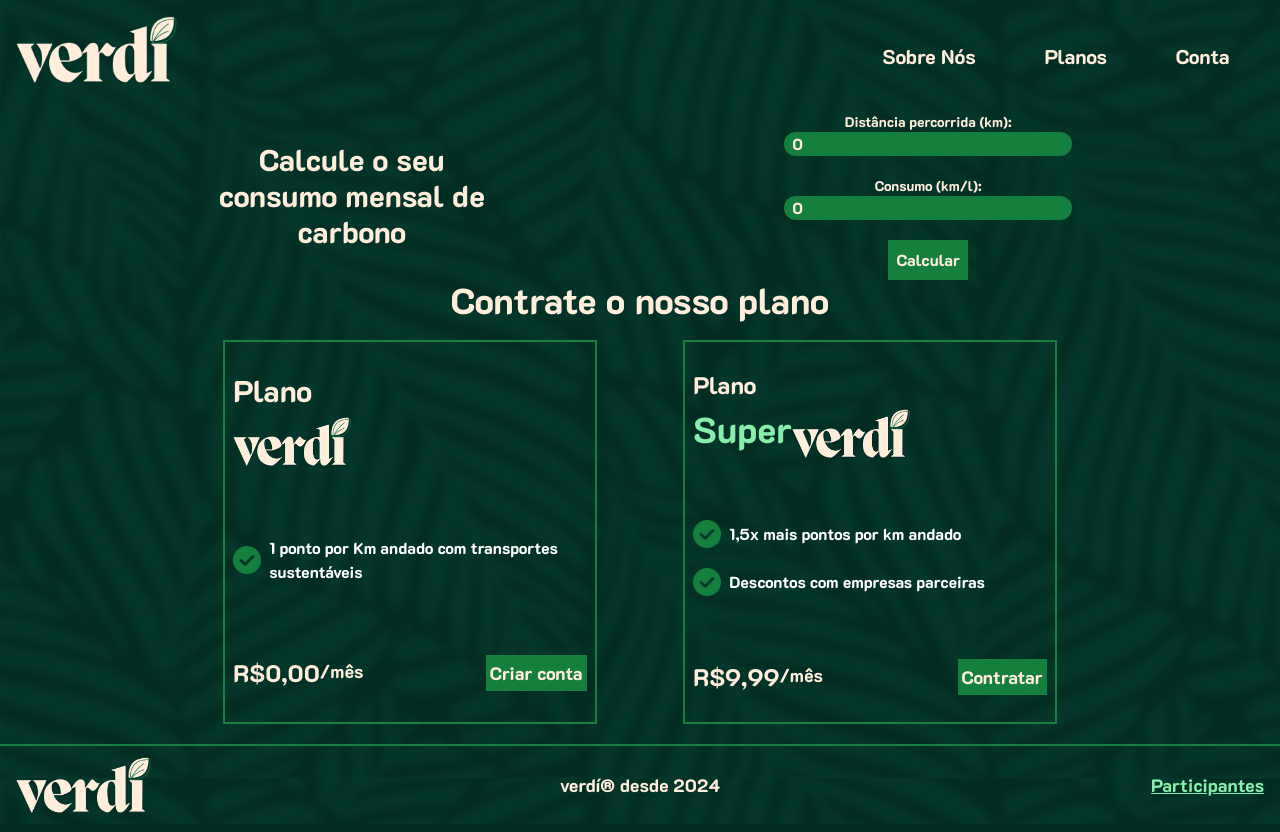
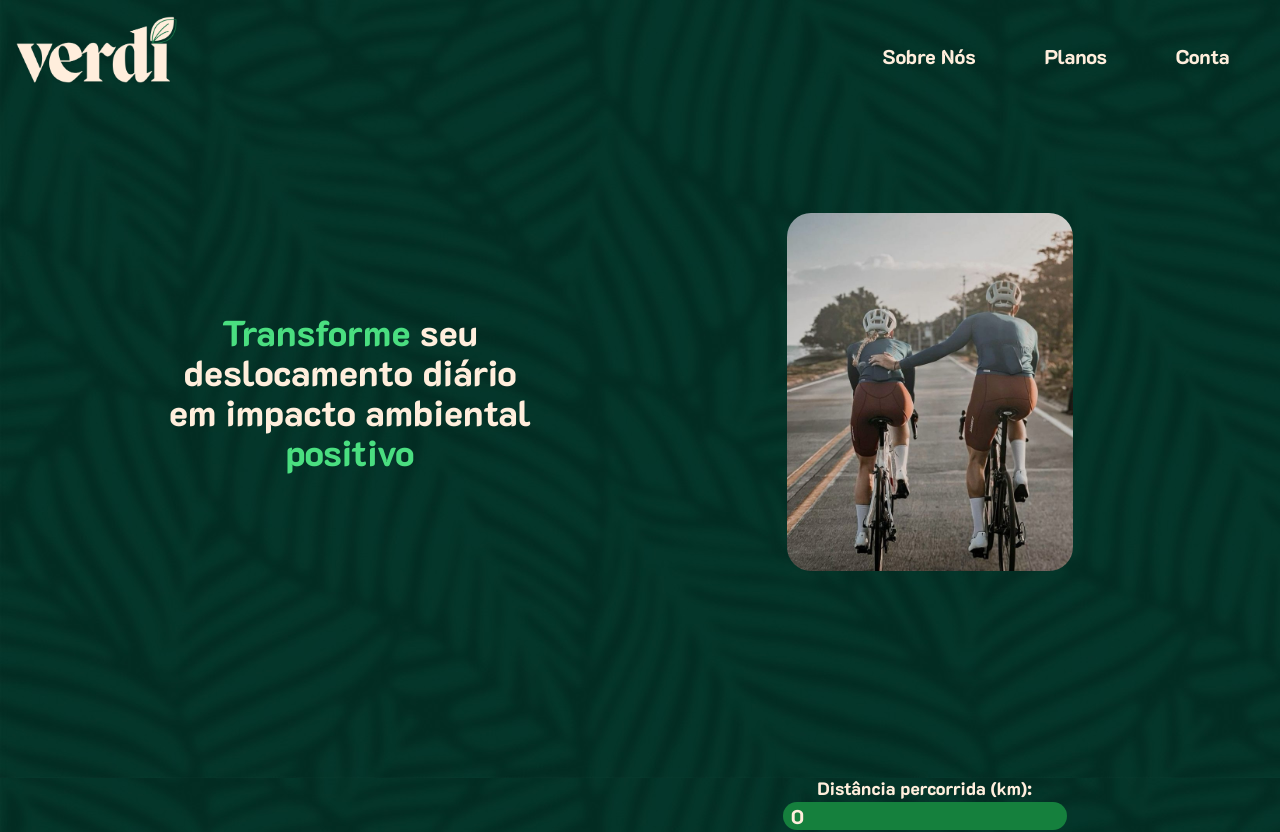
Before and after one commit to luizpaulo73/gs-verdi, a Next.js app in the folder verdi/: page / in a window 1280 px wide. Shown: the top 832 px of the page. Built offline with nearby package versions, Linux system fonts and the light colour scheme.

Commit message:
Pagina inicio finalizada e responsiva

```diff
--- a/verdi/src/app/layout.tsx
+++ b/verdi/src/app/layout.tsx
@@ -17,7 +17,7 @@ export default function RootLayout({
   children: React.ReactNode;
 }>) {
   return (
-    <html lang="pt-br">
+    <html lang="pt-br" className="scroll-smooth">
       <body className="bg-emerald-950 font-k2d font-extrabold flex flex-col justify-between min-h-screen bg-back-image bg-fixed">
         <Cabecalho />
         <main className="flex flex-grow justify-center items-center">
--- a/verdi/src/app/page.tsx
+++ b/verdi/src/app/page.tsx
@@ -1,14 +1,16 @@
 import Calculo from "@/components/Calculo/Calculo";
+import Inicio from "@/components/Inicio/Inicio";
 import Planos from "@/components/Planos/Planos";
 
 export default function Home() {
   return (
     <div>
-    <Calculo />
-    <div className="flex flex-col gap-5">
-      <h1 className="text-creme text-center text-2xl lg:text-4xl">Contrate o nosso plano</h1>
-      <Planos />
-    </div>
+      <Inicio />
+      <Calculo />
+      <div className="flex flex-col gap-5 min-h-[70vh] justify-center">
+        <h1 className="text-creme text-center text-2xl lg:text-4xl">Contrate o nosso plano</h1>
+        <Planos />
+      </div>
     </div>
   )
 }
--- a/verdi/src/components/Cabecalho/Cabecalho.tsx
+++ b/verdi/src/components/Cabecalho/Cabecalho.tsx
@@ -7,12 +7,14 @@ export default function Cabecalho() {
   return (
     <header className="flex justify-between p-2 h-14 sm:h-20 sm:p-4 md:h-28 items-center">
         <div className="w-1/3 h-full">
-           <Image src={logo} alt="Logo Verdí" className="w-auto h-5/6"/>
+          <Link href={"/"}>
+            <Image src={logo} alt="Logo Verdí" className="w-auto h-5/6"/>
+          </Link>
         </div>
         <div className="w-2/3 sm:w-1/3">
             <nav>
                 <ul className="flex justify-around">
-                    <li><Link href={'/'} className="text-creme text-xs font-extrabold sm:text-base md:text-lg xl:text-xl">Sobre Nós</Link></li>
+                    <li><Link href={'/sobre/nos'} className="text-creme text-xs font-extrabold sm:text-base md:text-lg xl:text-xl">Sobre Nós</Link></li>
                     <li><Link href={'/#planos'} className="text-creme text-xs font-extrabold sm:text-base md:text-lg xl:text-xl">Planos</Link></li>
                     <li><Link href={'/conta'} className="text-creme text-xs font-extrabold sm:text-base md:text-lg xl:text-xl">Conta</Link></li>
                 </ul>
--- a/verdi/src/components/Calculo/Calculo.tsx
+++ b/verdi/src/components/Calculo/Calculo.tsx
@@ -19,45 +19,45 @@ export default function Calculo() {
   };
 
   return (
-    <section className="md:flex md:flex-col md:items-center md:justify-around w-full">
+    <section className="min-h-[50vh] md:flex md:flex-col md:items-center md:justify-around w-full">
       <div className="md:flex items-center justify-between">
-      <div className="md:w-2/6">
-        <h1 className="text-creme text-xl text-center md:text-3xl">Calcule o seu consumo mensal de carbono</h1>
+      <div className="md:w-2/6 lg:w-5/12">
+        <h1 className="text-creme text-xl text-center md:text-3xl lg:text-4xl">Calcule o seu consumo mensal de carbono</h1>
       </div>
-      <div className="md:w-2/6">
+      <div className="md:w-2/6 lg:w-5/12">
         <form onSubmit={calcularCarbono} className="flex flex-col items-center gap-5 md:w-full">
           <fieldset className="flex flex-col items-center gap-5 md:mx-auto">
             <div className="flex flex-col items-center">
-            <label className="text-creme text-sm">Distância percorrida (km):</label>
+            <label className="text-creme text-sm lg:text-lg">Distância percorrida (km):</label>
             <input
               type="number"
               value={distancia}
               onChange={(e) => setDistancia(Number(e.target.value))}
               placeholder="Quantidade de Km percorridos por mês"
-              className="bg-green-700 rounded-full px-2 text-creme w-72"
+              className="bg-green-700 rounded-full px-2 text-creme w-72 md:w-full lg:text-xl"
             />
             </div>
             <div className="flex flex-col items-center">
-            <label className="text-creme text-sm">Consumo (km/l):</label>
+            <label className="text-creme text-sm lg:text-lg">Consumo (km/l):</label>
             <input
               type="number"
               value={consumo}
               onChange={(e) => setConsumo(Number(e.target.value))}
               placeholder="Consumo do veículo Km/l"
-              className="bg-green-700 rounded-full px-2 text-creme w-72"
+              className="bg-green-700 rounded-full px-2 text-creme w-72 md:w-full lg:text-xl"
             />
             </div>
           </fieldset>
           <div className="w-full flex justify-center">
-          <button type="submit" className="bg-green-700 text-creme p-2 md:flex md:justify-center">Calcular</button>
+          <button type="submit" className="bg-green-700 text-creme p-2 md:flex md:justify-center lg:text-xl">Calcular</button>
           </div>
         </form>
       </div>
       </div>
       {emissao !== 0 && (
             <div className="w-72 md:w-2/3 mx-auto">
-            <p className="text-creme px-2 text-xs md:text-lg md:text-justify mt-5">Você poderia economizar R${3.79*litrosConsumidos} por mês em combustível e ainda resgatar {distancia} pontos ao optar pelo transporte público ou por alternativas sustentáveis.</p>
-            <p className="text-creme px-2 text-xs md:text-lg md:text-justify mb-5">Além de poupar dinheiro, você  pode trocar seus pontos por recompensas exclusivas e ainda contribui para um futuro mais verde e saudável!</p>
+            <p className="text-creme px-2 text-xs md:text-lg lg:text-xl xl:text-2xl md:text-justify mt-5">Você poderia economizar R${3.79*litrosConsumidos} por mês em combustível e ainda resgatar {distancia} pontos ao optar pelo transporte público ou por alternativas sustentáveis.</p>
+            <p className="text-creme px-2 text-xs md:text-lg lg:text-xl xl:text-2xl md:text-justify mb-5">Além de poupar dinheiro, você  pode trocar seus pontos por recompensas exclusivas e ainda contribui para um futuro mais verde e saudável!</p>
             </div>
         )}
     </section>
--- /dev/null
+++ b/verdi/src/components/Inicio/Inicio.tsx
@@ -0,0 +1,15 @@
+import Image from "next/image"
+import fotoBicicleta from "@/img/foto-inicio.jpg"
+
+export default function Inicio() {
+  return (
+    <section className="w-[90vw] min-h-[70vh] flex flex-col justify-center items-center gap-2 sm:flex-row mx-auto">
+      <div className="md:w-1/2 flex justify-center">
+      <h1 className="text-creme text-xl text-center w-72 md:text-3xl lg:text-4xl lg:w-2/3"><span className="text-green-400">Transforme</span> seu deslocamento diário em impacto ambiental <span className="text-green-400">positivo</span></h1>
+      </div>
+      <div className="md:w-1/2">
+      <Image src={fotoBicicleta} alt="Casal pedalando" className="w-60 mx-auto rounded-3xl md:w-3/4 lg:w-2/3 xl:w-1/2"/>
+      </div>
+    </section>
+  )
+}
--- a/verdi/src/components/Planos/Planos.tsx
+++ b/verdi/src/components/Planos/Planos.tsx
@@ -6,8 +6,8 @@ import checkmark from "@/img/checkmark.png";
 
 export default function Planos() {
     return(
-        <section id="planos" className="flex flex-col sm:flex-row sm:gap-6 lg:w-[70vw] lg:h-96">
-        <div className="border-2 border-green-700 w-72 mx-auto p-2 flex flex-col justify-around gap-6 lg:w-5/12">
+        <section id="planos" className="flex flex-col sm:flex-row sm:gap-6 lg:w-[70vw] lg:h-96 mx-auto">
+        <div className="border-2 border-green-700 w-[275px] mx-auto p-2 flex flex-col justify-around gap-6 lg:w-5/12">
             <div className="flex flex-col gap-2">
                 <h2 className="text-creme text-2xl lg:text-3xl">Plano</h2>
                 <Image src={logo} alt="Logo Verdí" className="w-1/3"/>
@@ -23,7 +23,7 @@ export default function Planos() {
                 <Link href={"/cadastro"} className="bg-green-700 text-creme p-1 lg:text-lg">Criar conta</Link>
             </div>
         </div>
-        <div className="border-2 border-green-700 w-72 mx-auto p-2 flex flex-col justify-around gap-6 lg:w-5/12">
+        <div className="border-2 border-green-700 w-[275px] mx-auto p-2 flex flex-col justify-around gap-6 lg:w-5/12">
             <div className="flex flex-col gap-2">
                 <h2 className="text-creme text-2xl">Plano</h2>
                 <div className="flex">
```
Also changed, not shown: verdi/src/img/foto-inicio.jpg (added).
